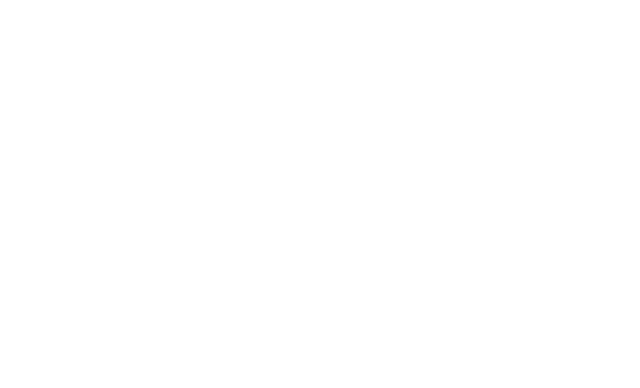
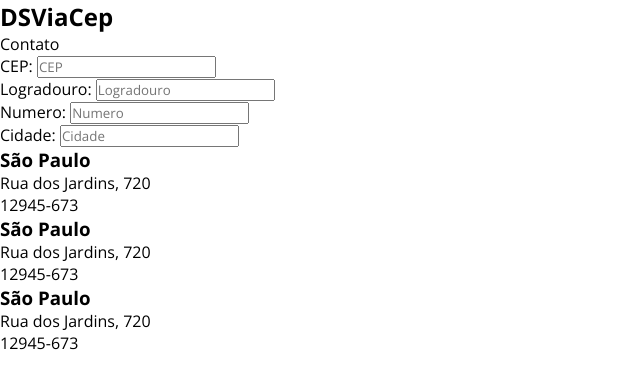
Before and after one commit to rogerio-jr-dev/DS-ViaCep-, a plain HTML site: page index.html in a window 1280 px wide. Shown: the whole page, without its empty margins (0-640 px from the left). Drawn offline with nearby package versions, Linux system fonts and the light colour scheme.

Commit message:
Initialized html structure

```diff
--- a/index.html
+++ b/index.html
@@ -10,6 +10,52 @@
     <link rel="stylesheet" href="css/styles.css">
 </head>
 <body>
-
+    <header>
+        <nav>
+            <h1>DSViaCep</h1>
+            <div>Contato</div>
+        </nav>
+    </header>
+    <main>
+        <section id="form-section">
+                    <div>
+                        <form name="newAdress">
+                            <div>
+                                <label for="cep"> CEP:</label>
+                                <input name="cep" id="cep" type="text" placeholder="CEP">
+                            </div>
+                            <div>
+                                <label for="street"> Logradouro:</label>
+                                <input name="street" id="street" type="text" placeholder="Logradouro">
+                            </div>
+                            <div>
+                                <label for="number"> Numero:</label>
+                                <input name="number" id="number" type="text" placeholder="Numero">
+                            </div>
+                            <div>
+                                <label for="city"> Cidade:</label>
+                                <input name="city" id="city" type="text" placeholder="Cidade">
+                            </div>
+                        </form>
+                    </div>
+        </section>
+        <section id="list-section">
+            <div>
+                <h3>São Paulo</h3>
+                <p>Rua dos Jardins, 720</p>
+                <p>12945-673</p>
+            </div>
+            <div>
+                <h3>São Paulo</h3>
+                <p>Rua dos Jardins, 720</p>
+                <p>12945-673</p>
+            </div>
+            <div>
+                <h3>São Paulo</h3>
+                <p>Rua dos Jardins, 720</p>
+                <p>12945-673</p>
+            </div>
+        </section>
+    </main>
 </body>
 </html>
```
